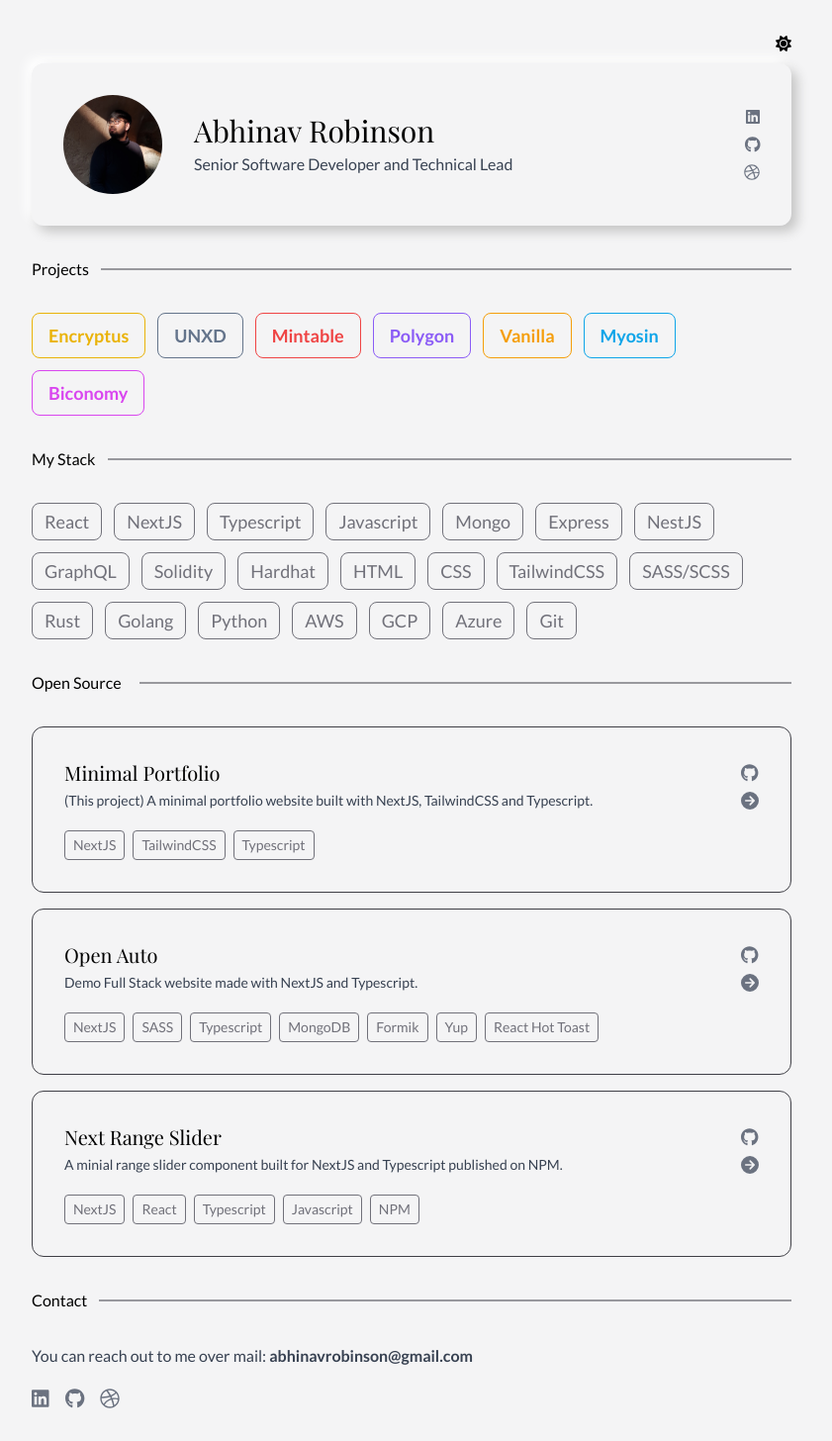
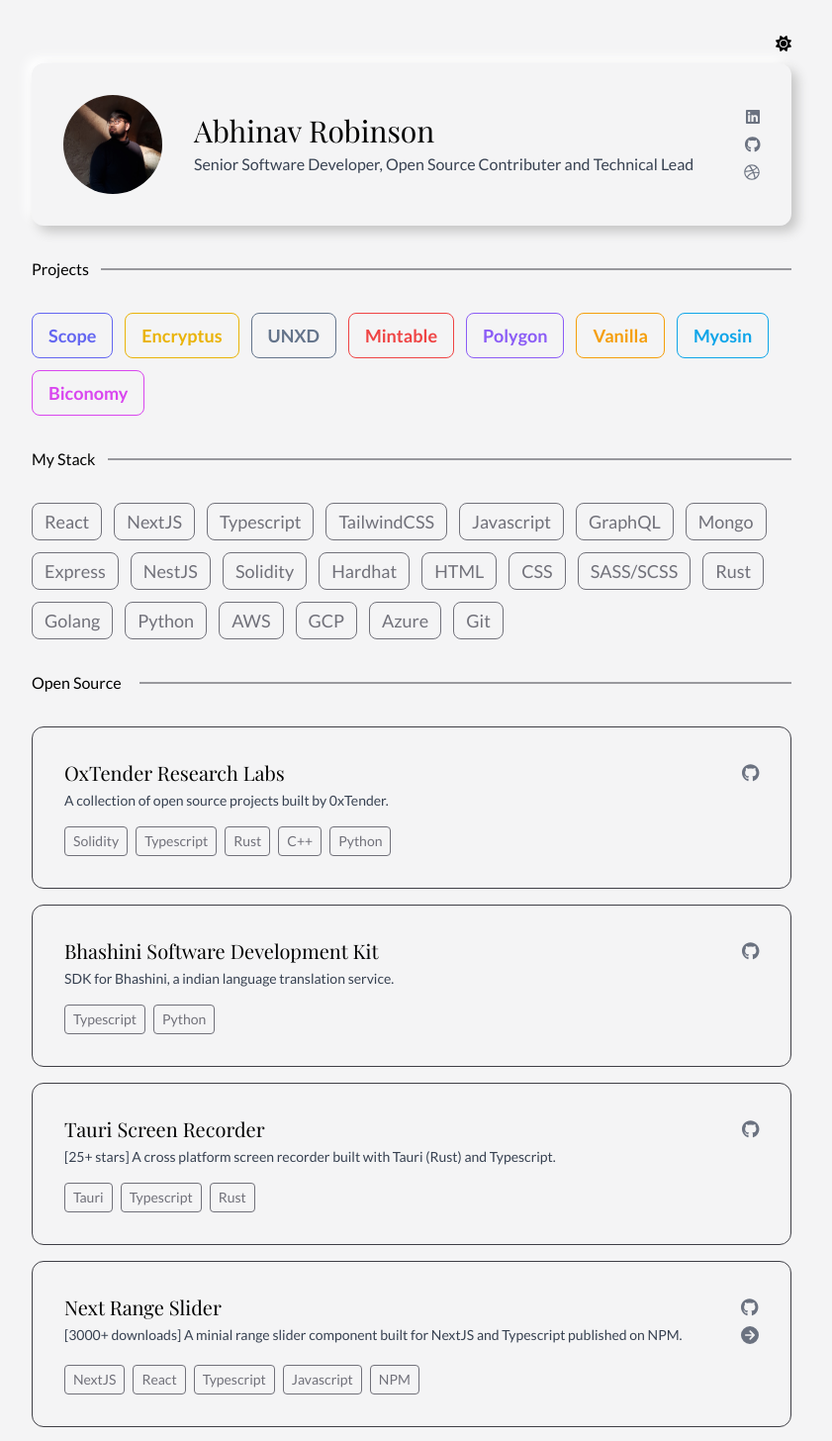
Before and after one commit to AbhinavRobinson/minimal-portfolio, a Next.js app: page / in a window 1280 px wide. Shown: the top 1456 px of the page at 99% size, without its empty margins (224-1065 px from the left). Built offline with nearby package versions, Linux system fonts and the light colour scheme; a web font is replaced by a local one.

Commit message:
fix: update Hero and OpenSource components

```diff
--- a/components/Hero.tsx
+++ b/components/Hero.tsx
@@ -41,7 +41,10 @@ const Hero = () => {
         />
         <div className="vs gap-1">
           <h1>Abhinav Robinson</h1>
-          <p>Senior Software Developer and Technical Lead</p>
+          <p>
+            Senior Software Developer, Open Source Contributer and Technical
+            Lead
+          </p>
         </div>
         <ul className="vs items-end flex-grow gap-1 text-gray-500 select-none">
           <li className="hover:text-sky-500 cursor-pointer">
--- a/components/OpenSource.tsx
+++ b/components/OpenSource.tsx
@@ -6,9 +6,36 @@ import { Divider } from "./Divider";
 export default function OpenSource() {
   const projects = [
     {
+      name: "OxTender Research Labs",
+      description: "A collection of open source projects built by 0xTender.",
+      link: "https://github.com/0xTender",
+      stack: ["Solidity", "Typescript", "Rust", "C++", "Python"],
+    },
+    {
+      name: "Bhashini Software Development Kit",
+      description: "SDK for Bhashini, a indian language translation service.",
+      link: "https://github.com/0xTender/bhashini-sdk",
+      stack: ["Typescript", "Python"],
+    },
+    {
+      name: "Tauri Screen Recorder",
+      description:
+        "[25+ stars] A cross platform screen recorder built with Tauri (Rust) and Typescript.",
+      link: "https://github.com/abhinavrobinson/tauri-screen-recorder",
+      stack: ["Tauri", "Typescript", "Rust"],
+    },
+    {
+      name: "Next Range Slider",
+      description:
+        "[3000+ downloads] A minial range slider component built for NextJS and Typescript published on NPM.",
+      link: "https://github.com/abhinavrobinson/next-range-slider",
+      deployment: "https://www.npmjs.com/package/next-range-slider",
+      stack: ["NextJS", "React", "Typescript", "Javascript", "NPM"],
+    },
+    {
       name: "Minimal Portfolio",
       description:
-        "(This project) A minimal portfolio website built with NextJS, TailwindCSS and Typescript.",
+        "[This project] A minimal portfolio website built with NextJS, TailwindCSS and Typescript.",
       link: "https://github.com/abhinavrobinson/minimal-portfolio",
       deployment: "https://abhinavrobinson.dev",
       stack: ["NextJS", "TailwindCSS", "Typescript"],
@@ -27,14 +54,6 @@ export default function OpenSource() {
         "Yup",
         "React Hot Toast",
       ],
-    },
-    {
-      name: "Next Range Slider",
-      description:
-        "A minial range slider component built for NextJS and Typescript published on NPM.",
-      link: "https://github.com/abhinavrobinson/next-range-slider",
-      deployment: "https://www.npmjs.com/package/next-range-slider",
-      stack: ["NextJS", "React", "Typescript", "Javascript", "NPM"],
     },
   ];
 
--- a/components/Projects.tsx
+++ b/components/Projects.tsx
@@ -2,6 +2,11 @@ import { Divider } from "./Divider";
 
 const Projects = () => {
   const projects = [
+    {
+      title: "Scope",
+      link: "https://scopeapp.io",
+      css: "text-indigo-500 border-indigo-500 hover:bg-indigo-500",
+    },
     {
       title: "encryptus",
       link: "https://encryptus.io",
--- a/components/Stack.tsx
+++ b/components/Stack.tsx
@@ -5,16 +5,16 @@ const Stack = () => {
     "React",
     "NextJS",
     "Typescript",
+    "TailwindCSS",
     "Javascript",
+    "GraphQL",
     "Mongo",
     "Express",
     "NestJS",
-    "GraphQL",
     "Solidity",
     "Hardhat",
     "HTML",
     "CSS",
-    "TailwindCSS",
     "SASS/SCSS",
     "Rust",
     "Golang",
```
Also changed, not shown: public/robots.txt, 2 other files (tests, documents, lock files or other folders).
